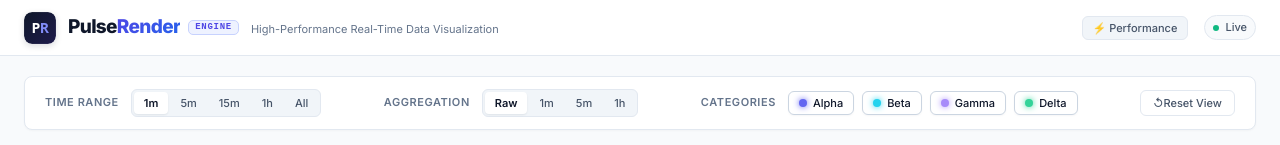
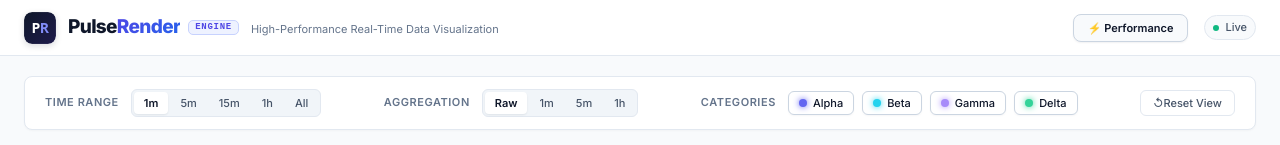
Before and after one commit to RaafidAfraazG/PulseRender, a Next.js app: page /dashboard in a window 1280 px wide. Shown: the top 145 px of the page. Built offline with nearby package versions, Linux system fonts and the light colour scheme; no server answers.

Commit message:
style(ui): prominent header performance button styling and red reset button

```diff
--- a/components/ui/DashboardHeader.module.css
+++ b/components/ui/DashboardHeader.module.css
@@ -93,33 +93,39 @@
 }
 
 .perfBtn {
-  background: #f1f5f9;
-  border: 1px solid var(--border-subtle);
-  color: var(--text-secondary);
-  padding: 4px 10px;
-  border-radius: var(--radius-md);
+  background: #f8fafc;
+  border: 1px solid #cbd5e1;
+  color: #0f172a;
+  padding: 6px 14px;
+  border-radius: 8px;
   font-size: var(--text-xs);
-  font-weight: 500;
+  font-weight: 600;
   cursor: pointer;
   display: inline-flex;
   align-items: center;
-  gap: 4px;
-  transition: all 120ms ease;
+  gap: 6px;
+  box-shadow: 0 1px 2px rgba(15, 23, 42, 0.06);
+  transition: all 150ms cubic-bezier(0.16, 1, 0.3, 1);
 }
 
 .perfBtn:hover {
-  background: #e2e8f0;
-  color: var(--text-primary);
+  background: #eef2ff;
+  border-color: #a5b4fc;
+  color: #4f46e5;
+  transform: translateY(-1px);
+  box-shadow: 0 3px 8px rgba(79, 70, 229, 0.15);
 }
 
 .perfBtnActive {
-  background: var(--accent-primary);
-  border-color: var(--accent-primary);
+  background: #4f46e5;
+  border-color: #4338ca;
   color: #ffffff;
+  box-shadow: 0 2px 6px rgba(79, 70, 229, 0.3);
 }
 
 .perfBtnActive:hover {
   background: #4338ca;
+  border-color: #3730a3;
   color: #ffffff;
 }
 
--- a/components/ui/StreamStatus.module.css
+++ b/components/ui/StreamStatus.module.css
@@ -64,19 +64,23 @@
 }
 
 .resetBtn {
-  background: #f1f5f9;
-  color: #64748b;
-  border: 1px solid #cbd5e1;
+  background: #fef2f2;
+  color: #dc2626;
+  border: 1px solid #fecaca;
   border-radius: var(--radius-sm);
-  padding: 2px 6px;
+  padding: 2px 7px;
   font-size: 11px;
-  font-weight: 500;
+  font-weight: 600;
   cursor: pointer;
+  display: inline-flex;
+  align-items: center;
+  gap: 3px;
   transition: all 120ms ease;
-  margin-left: 2px;
+  margin-left: 3px;
 }
 
 .resetBtn:hover {
-  background: #e2e8f0;
-  color: #0f172a;
+  background: #dc2626;
+  color: #ffffff;
+  border-color: #dc2626;
 }
```
